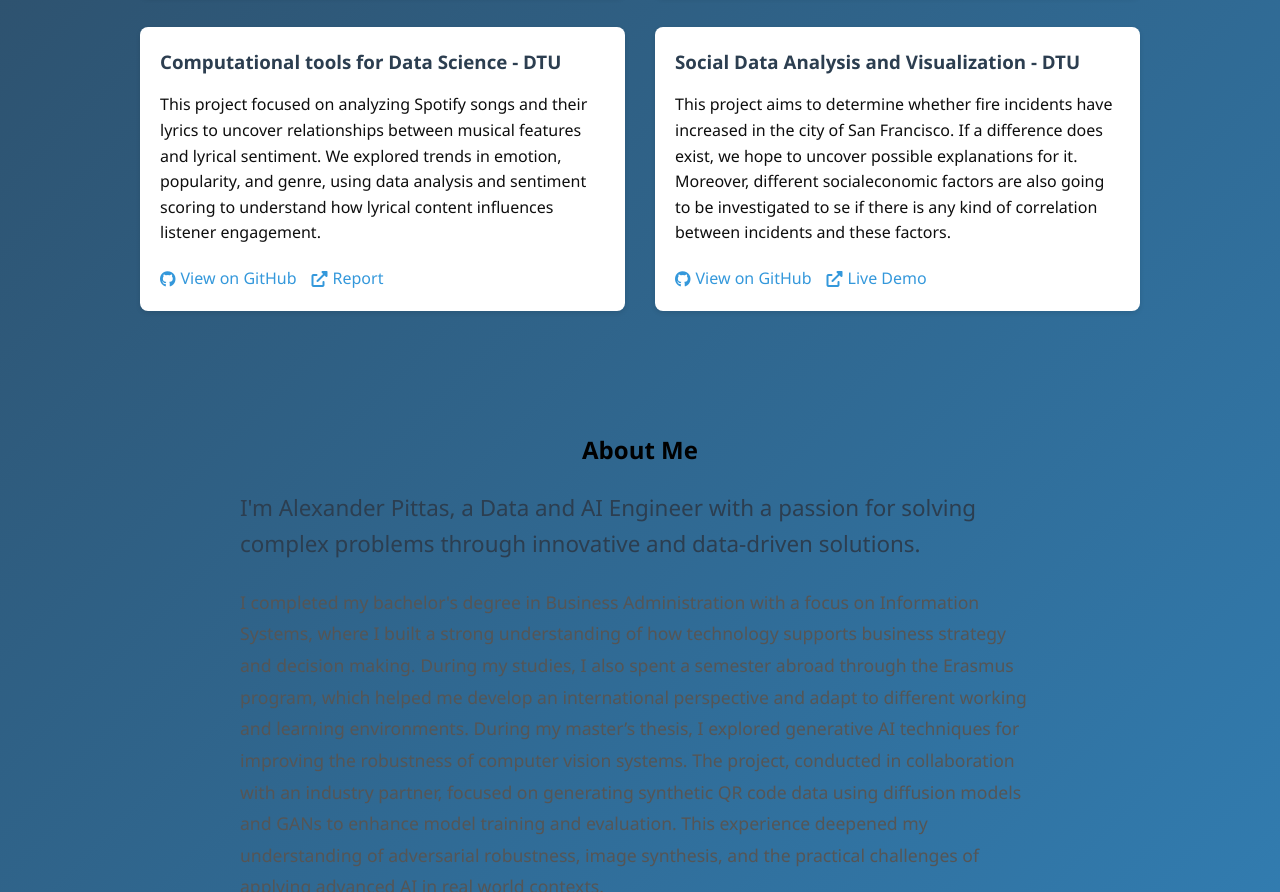
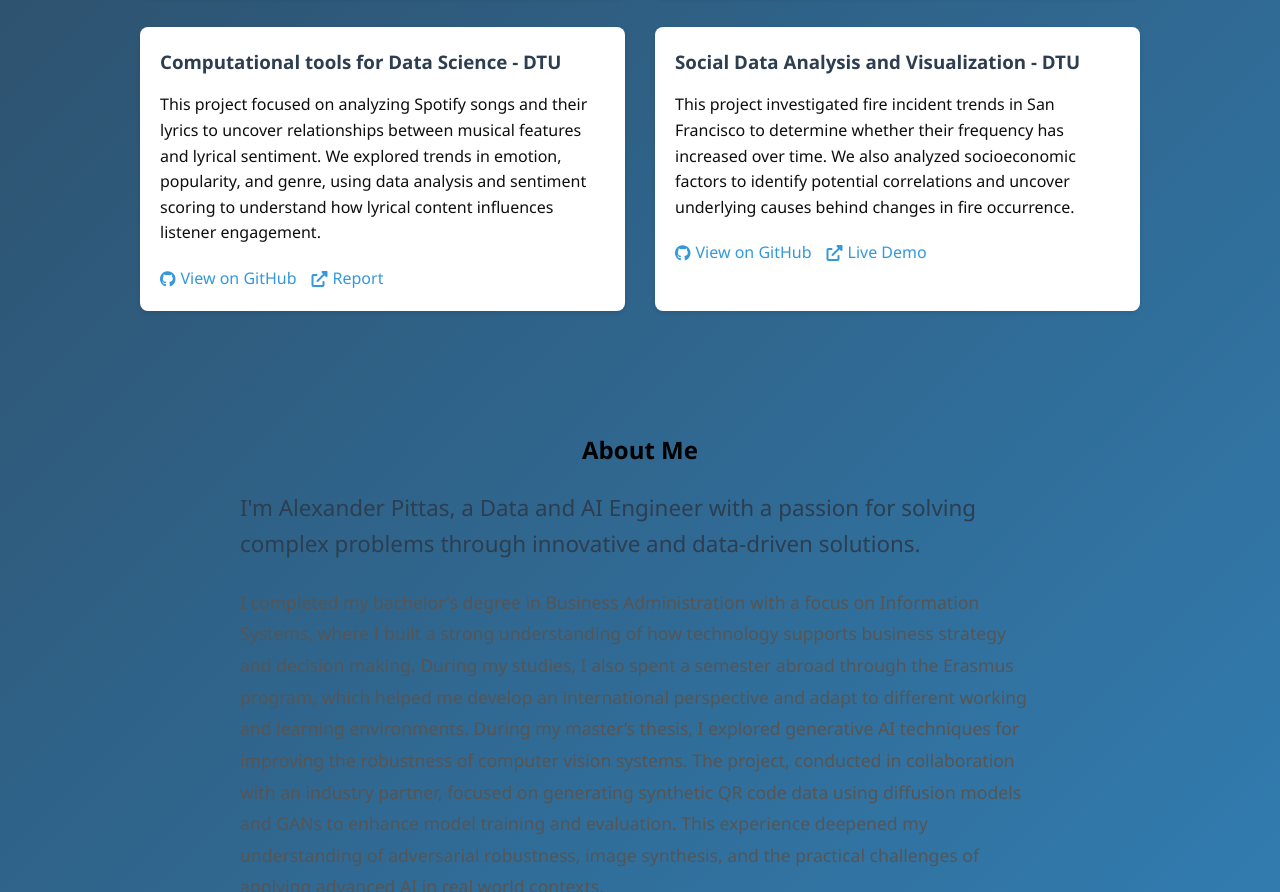
Before and after one commit to Alpiexta/FrontFace, a plain HTML site: page index.html in a window 1280 px wide. Shown: the part 1081-1973 px from the top of the page. Drawn offline with Linux system fonts and the light colour scheme.

Commit message:
Project card changes

```diff
--- a/index.html
+++ b/index.html
@@ -65,8 +65,8 @@
                 </div>
                 <div class="project-card">
                     <h3>Social Data Analysis and Visualization - DTU</h3>
-                    <p>This project aims to determine whether fire incidents have increased in the city of San Francisco. If a difference does exist, we hope to uncover possible explanations for it.
-                        Moreover, different socialeconomic factors are also going to be investigated to se if there is any kind of correlation between incidents and these factors.</p>
+                    <p>This project investigated fire incident trends in San Francisco to determine whether their frequency has increased over time.
+                         We also analyzed socioeconomic factors to identify potential correlations and uncover underlying causes behind changes in fire occurrence.</p>
                     <div class="project-links">
                         <a href="https://github.com/Alpiexta/SocialDataAnalysis" target="_blank"><i class="fab fa-github"></i> View on GitHub</a>
                         <a href="https://alpiexta.github.io/SocialDataAnalysis/" target="_blank"><i class="fas fa-external-link-alt"></i> Live Demo</a>
```
